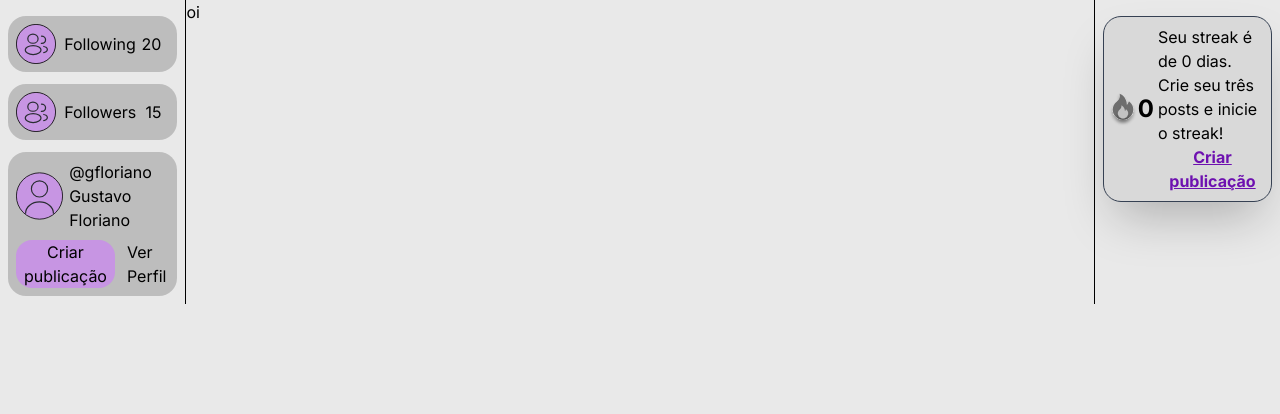
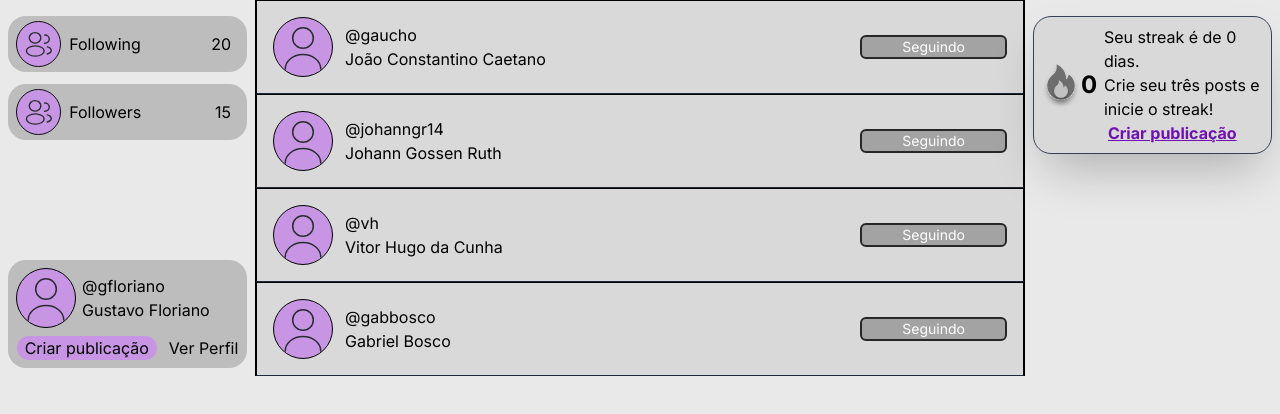
Before and after one commit to catolica-faculdade/pinguin-project, a React (Vite) app: page /following in a window 1280 px wide. Shown: the top 414 px of the page. Built offline with nearby package versions, Linux system fonts and the light colour scheme.

Commit message:
feat: import components in following pages

```diff
--- a/src/Pages/Following.jsx
+++ b/src/Pages/Following.jsx
@@ -1,13 +1,38 @@
+import { useState } from "react";
 import LeftMenu from "../components/LeftMenu";
 import RightMenu from "../components/RightMenu";
+import FollowTab from "../components/FollowTab";
 
 function Following(){
+
+    const following = [
+        {
+            username: 'gaucho',
+            fullname: 'João Constantino Caetano',
+        },
+        {
+            username: 'johanngr14',
+            fullname: 'Johann Gossen Ruth',
+        },
+        {
+            username: 'vh',
+            fullname: 'Vitor Hugo da Cunha',
+        },
+        {
+            username: 'gabbosco',
+            fullname: 'Gabriel Bosco',
+        }
+    ];
 
     return (
         <div className="flex">
             <LeftMenu/>
-            <div className="w-full">
-                <p>oi</p>
+            <div className="w-full md:w-3/5 flex flex-col overflow-y-scroll">
+                {/* <p>oi</p> */}
+                {following.map((user) => (
+                    // <p>oi</p>
+                    <FollowTab user={user}/>
+                ))}
             </div>
             <RightMenu/>
         </div>
```
